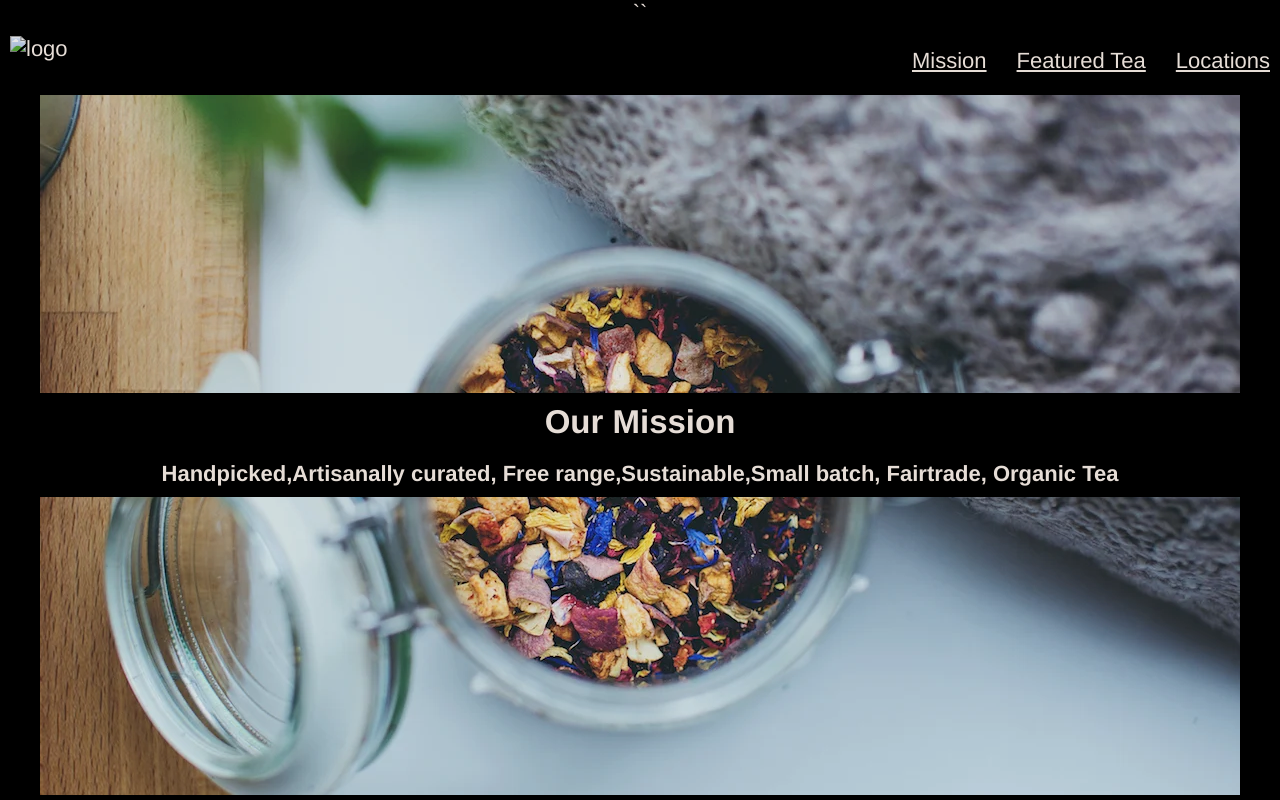
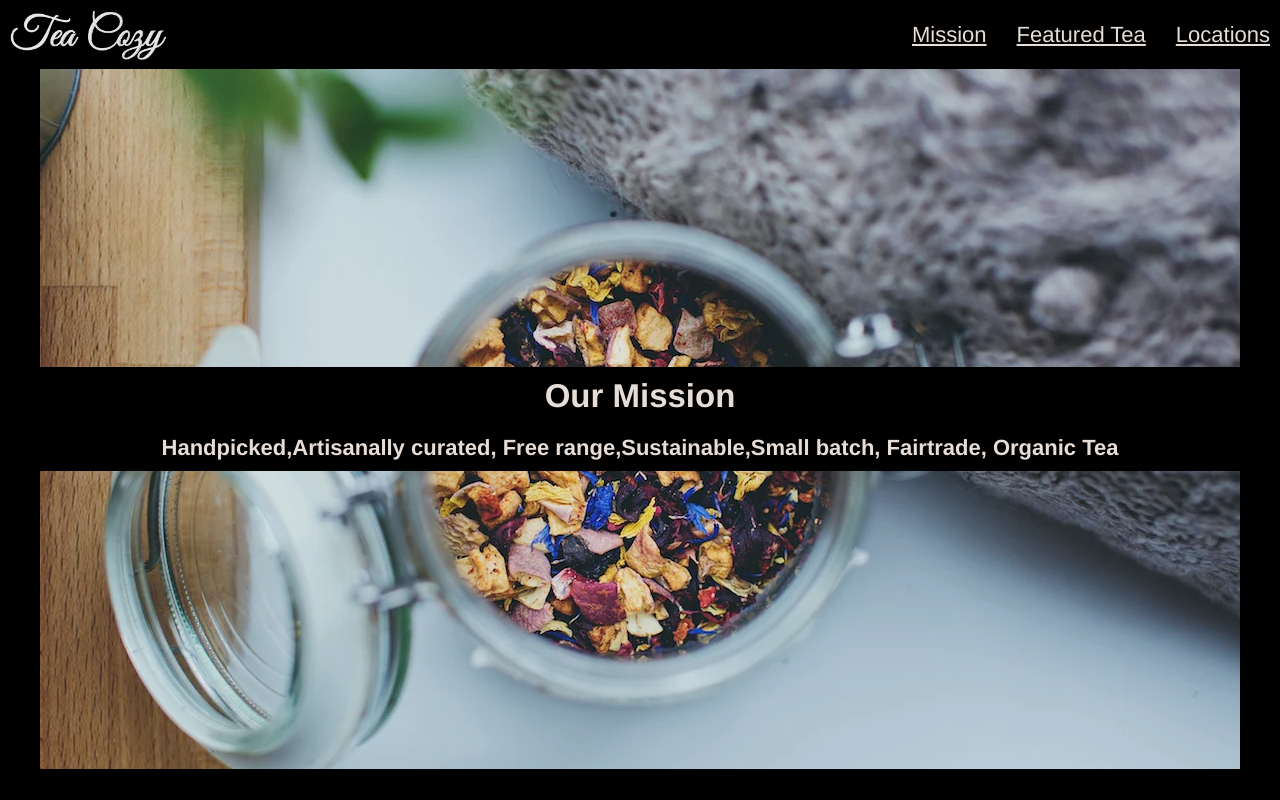
Before and after one commit to tejasvijb/tea-cozy, a plain HTML site: page index.html in a window 1280 px wide. Shown: the top 800 px of the page. Drawn offline with Linux system fonts and the light colour scheme; the site is published under a folder, as on GitHub Pages, so addresses that start at the root find nothing.

Commit message:
final-new

```diff
--- a/index.html
+++ b/index.html
@@ -1,7 +1,7 @@
 <!DOCTYPE html>
 <html lang="en">
 <head>
-    <meta charset="UTF-8">``
+    <meta charset="UTF-8">
     <meta http-equiv="X-UA-Compatible" content="IE=edge">
     <meta name="viewport" content="width=device-width, initial-scale=1.0">
     <link rel="stylesheet" href="style.css">
@@ -9,7 +9,7 @@
 </head>
 <body>
     <nav>
-        <img src="/images/img-tea-cozy-logo.webp" alt="logo" class="logo">
+        <img src="images/img-tea-cozy-logo.webp" alt="logo" class="logo">
         <ul>
             <li><a href="#">Mission</a></li>
             <li><a href="#">Featured Tea</a></li>
```
